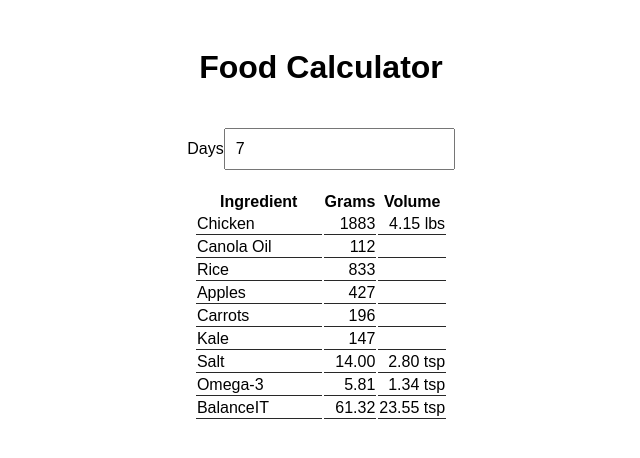
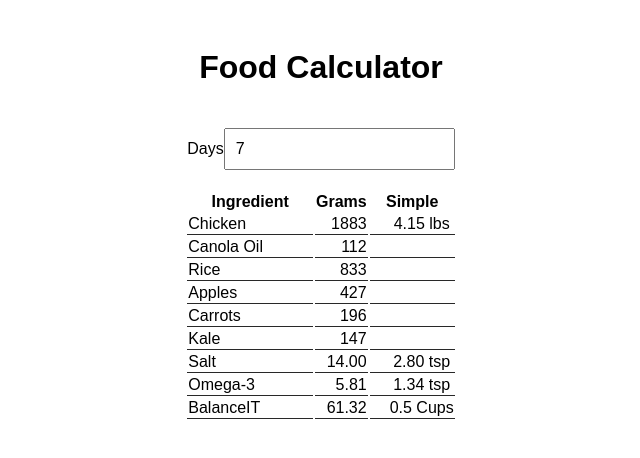
Before and after one commit to NathanHil/dog, a React (Create React App) app: page / in a window 1280 px wide. Shown: the top 458 px of the page, without its empty margins (319-959 px from the left). Built offline with nearby package versions, Linux system fonts and the light colour scheme.

Commit message:
Update measurements

```diff
--- a/src/components/IngredientItem.tsx
+++ b/src/components/IngredientItem.tsx
@@ -12,7 +12,7 @@ const IngredientItem: React.FC<IngredientItemProps> = ({ name, amount, volume })
     <tr colSpan="3">
       <td className="ingredient">{name}</td>
       <td className="amount">{amount}</td>
-      <td className="amount">{volume}</td>
+      <td className="volume">{volume}</td>
     </tr>
   );
 };
--- a/src/components/IngredientList.tsx
+++ b/src/components/IngredientList.tsx
@@ -26,7 +26,7 @@ const IngredientList: React.FC<IngredientListProps> = ({ days }) => {
           <tr>
             <th>Ingredient</th>
             <th>Grams</th>
-            <th>Volume</th>
+            <th>Simple</th>
           </tr>
         </thead>
         <tbody>
@@ -38,7 +38,7 @@ const IngredientList: React.FC<IngredientListProps> = ({ days }) => {
         <IngredientItem name="Kale" amount={ingredients.kale} />
         <IngredientItem name="Salt" amount={(ingredients.salt).toFixed(2)} volume={(days * 0.4).toFixed(2)+" tsp"} />
         <IngredientItem name="Omega-3" amount={(ingredients.omega3).toFixed(2)} volume={(days * 0.191356628461).toFixed(2)+" tsp"} />
-        <IngredientItem name="BalanceIT" amount={(ingredients.balanceit).toFixed(2)} volume={(days * 3.363894).toFixed(2)+" tsp"}/>
+        <IngredientItem name="BalanceIT" amount={(ingredients.balanceit).toFixed(2)} volume={(days * 0.07008).toFixed(1)+" Cups"}/>
         </tbody>
       </table>
     </div>
--- a/src/styles/App.css
+++ b/src/styles/App.css
@@ -23,6 +23,9 @@ input {
 .amount {
   text-align: right;
 }
+.volume {
+  padding-left: 20px;
+}
 
 h2 {
   margin-top: 20px;
```
Also changed, not shown: 12 other files (tests, documents, lock files or other folders).
